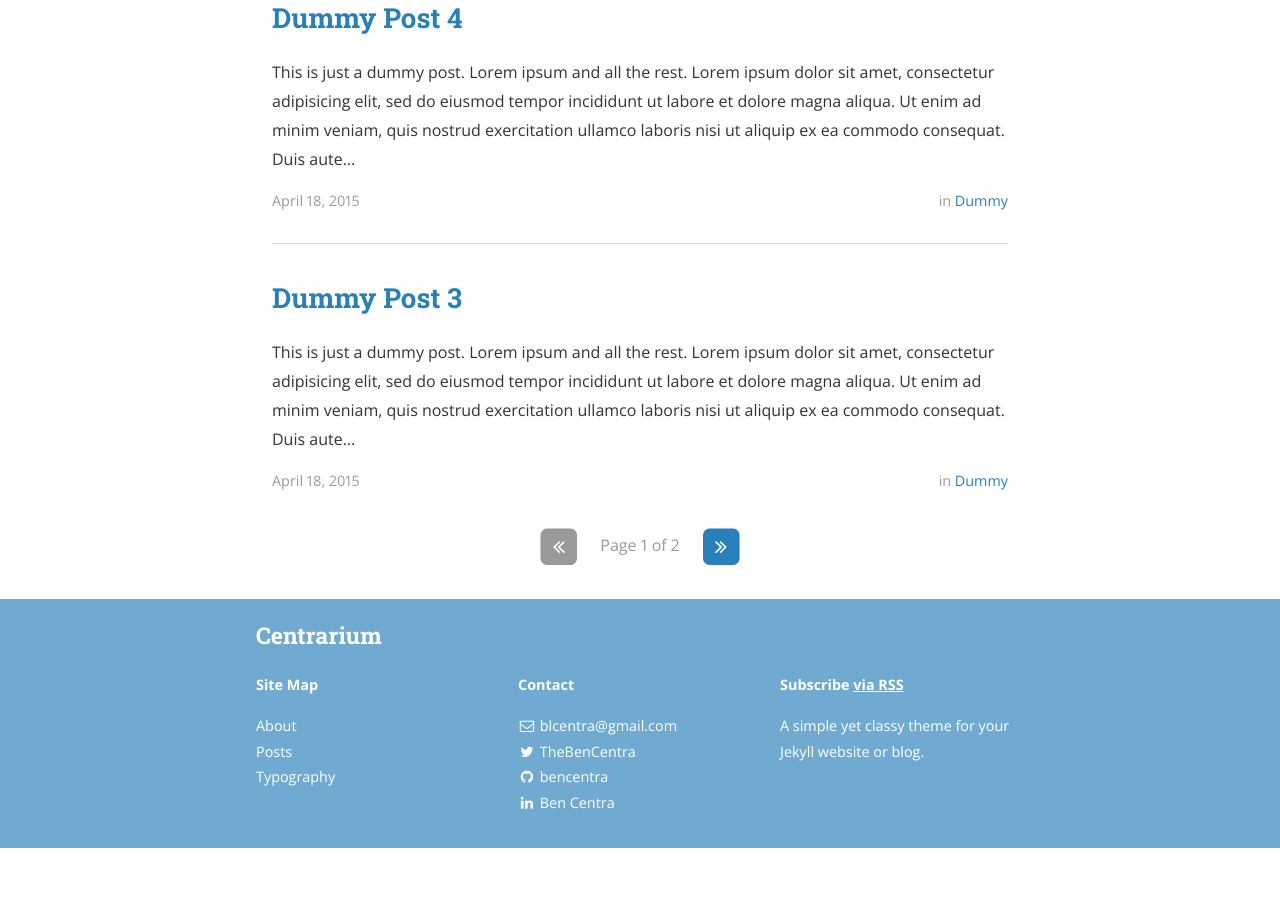
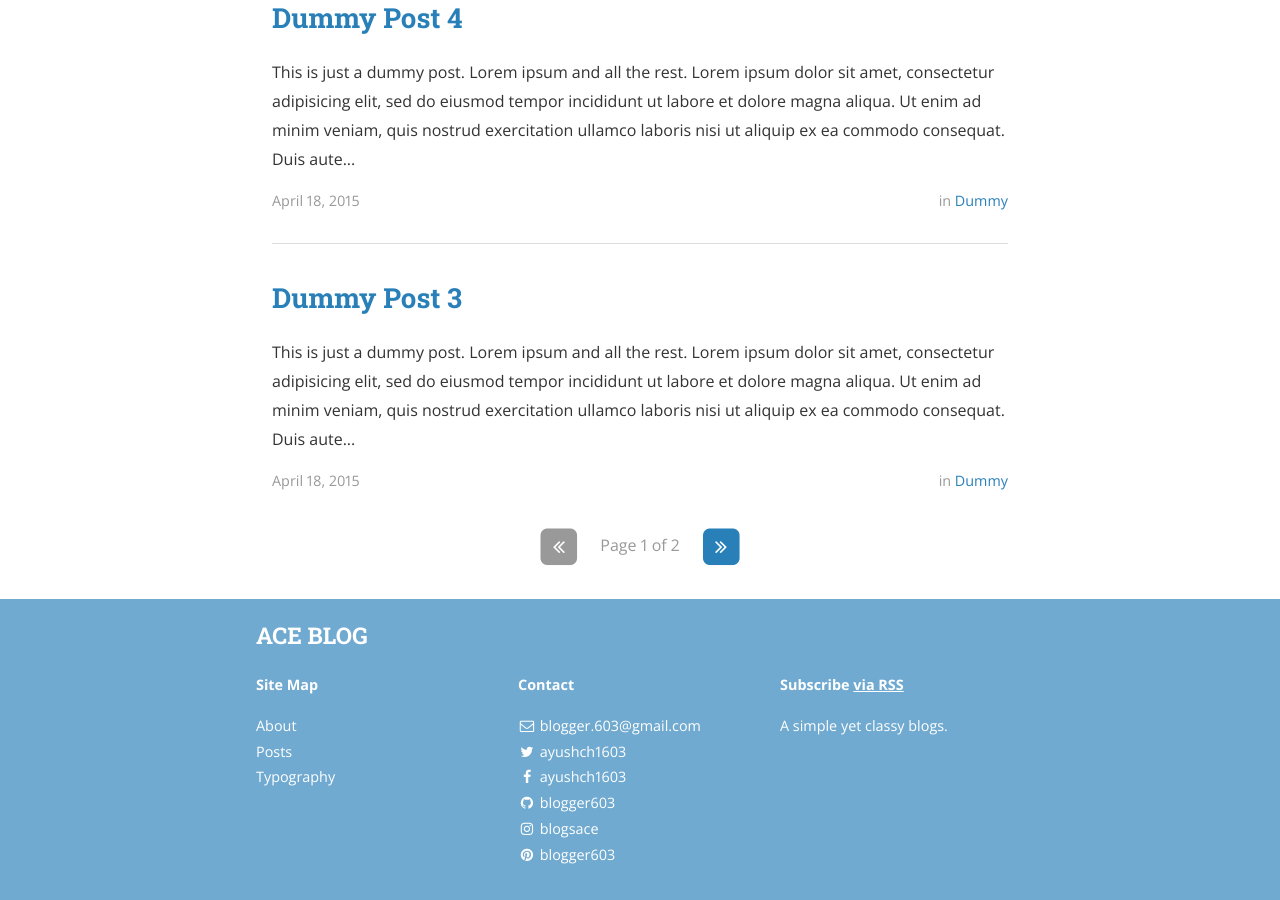
Before and after one commit to blogger603/blog, a Jekyll site: the page built from index.html, in a window 1280 px wide and 900 px high, scrolled down 1353 px. Built offline with Jekyll 4.4.1, drawn with Linux system fonts in a browser that asks for light colours; nearby versions of some CDN libraries; the list of posts is cut into pages by our own code; before the commit the page ends 2201 px from its top, so only the background shows below that; some of the changed text lies outside the part shown.

Commit message:
Update _config.yml

```diff
--- a/_config.yml
+++ b/_config.yml
@@ -9,17 +9,17 @@ exclude:
   - "/vendor/"
 
 # Site settings
-title: Centrarium
-subtitle: "A simple yet classy theme for your Jekyll website or blog"
-email: blcentra@gmail.com
-name: Ben Centra
+title: ACE BLOG
+subtitle: "A simple yet classy blogs"
+email: blogger.603@gmail.com
+name: Ayush Choudhary
 description: >
-  A simple yet classy theme for your Jekyll website or blog.
+  A simple yet classy blogs.
 # Base URL of site (i.e. /blog). It should always start with a slash,
 # and never end with a slash. Set it to a blank value if hosting at the
 # root of your server.
 baseurl: "/" # the subpath of your site, e.g. /blog/
-url: "http://bencentra.github.io" # the base hostname & protocol for your site
+url: "http://blogger603.github.io/blog" # the base hostname & protocol for your site
 cover: "/assets/header_image.jpg"
 logo: "/assets/logo.png"
 
@@ -41,7 +41,7 @@ jekyll-archives:
     tag: '/tag/:name/'
 
 # Disqus comments
-# disqus_shortname: bencentra
+# disqus_shortname: blogger603
 
 # Google analytics
 # ga_tracking_id: "UA-XXXX-1"
@@ -65,42 +65,36 @@ descriptions:
 # social:
 #   - name: Twitter                         # Name of the service
 #     icon: twitter                         # Font Awesome icon to use (minus fa- prefix)
-#     username: "@TheBenCentra"             # (User) Name to display in the footer link
-#     url: https://twitter.com/TheBenCentra # URL of your profile (leave blank to not display in footer)
+#     username: "@ayushch1603             # (User) Name to display in the footer link
+#     url: https://twitter.com/ayushch1603 # URL of your profile (leave blank to not display in footer)
 #     desc: Follow me on Twitter            # Description to display as link title, etc
 #     share: true                           # Include in the "Share" section of posts
 social:
   - name: Twitter
     icon: twitter
-    username: TheBenCentra
-    url: https://twitter.com/TheBenCentra
+    username: ayushch1603
+    url: https://twitter.com/ayushch1603
     desc: Follow me on Twitter
     share: true
 
   - name: Facebook
     icon: facebook
-    username: thebencentra
-    url:
+    username: ayushch1603
+    url: https://www.facebook.com/ayushch1603
     desc: Friend me on Facebook
     share: true
 
   - name: GitHub
     icon: github
-    username: bencentra
-    url: https://github.com/bencentra
+    username: blogger603
+    url: https://github.com/blogger603
     desc: Fork me on GitHub
     share: false
 
-  - name: LinkedIn
-    icon: linkedin
-    username: Ben Centra
-    url: https://www.linkedin.com/pub/ben-centra/47/769/60a
-    desc: Connect with me on LinkedIn
-    share: true
 
   - name: Google+
     icon: google-plus
-    username:
+    username: blogger.603
     url:
     desc: Add me to your Circles
     share: true
@@ -114,15 +108,15 @@ social:
 
   - name: Instagram
     icon: instagram
-    username:
-    url:
+    username: blogsace
+    url: https://www.instagram.com/blogsace
     desc: Follow me on Instagram
     share: false
 
   - name: Pinterest
     icon: pinterest
-    username:
-    url:
+    username: blogger603
+    url: https://www.pinterest.co.uk/blogger603/
     desc: Follow me on Pinterest
     share: true
 
```
